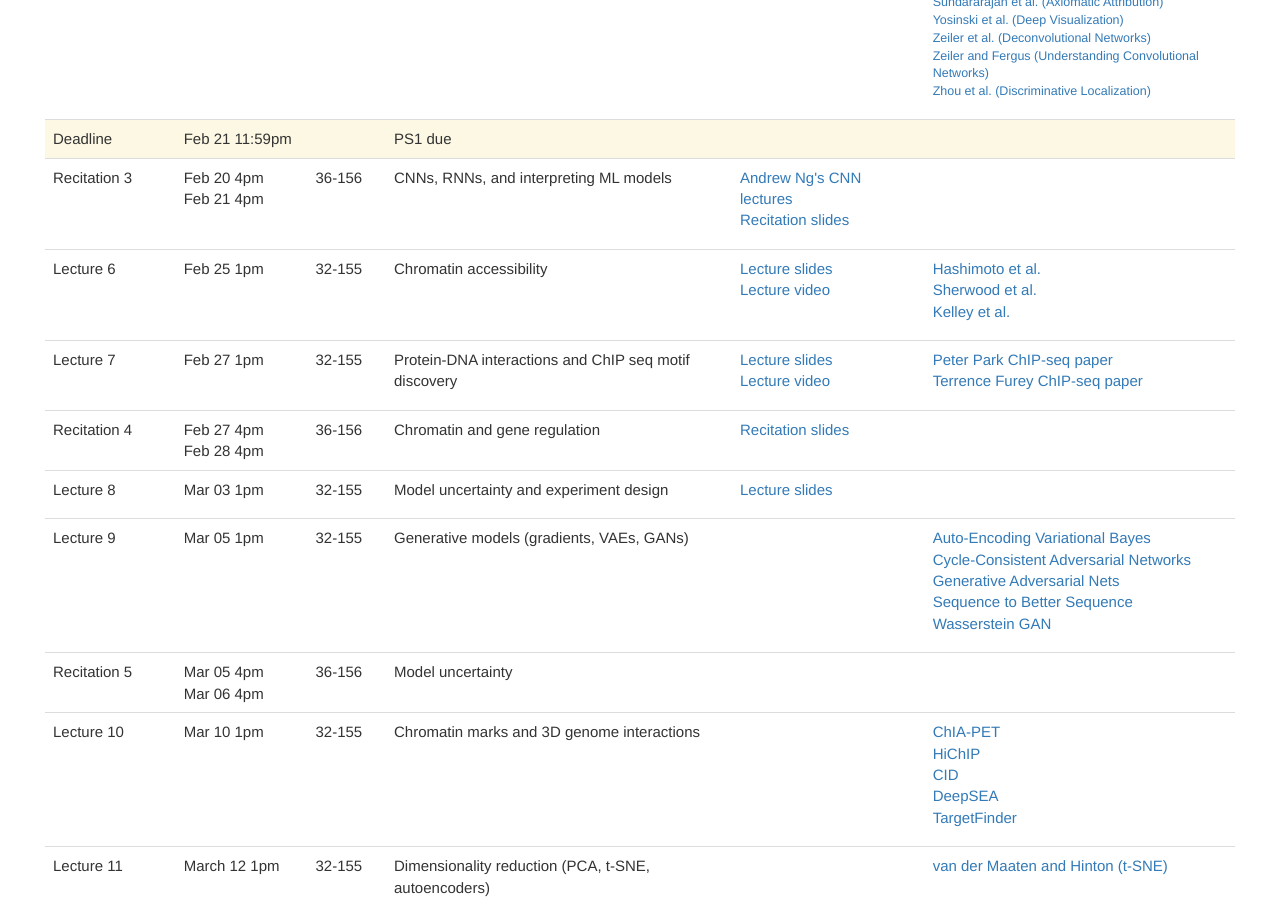
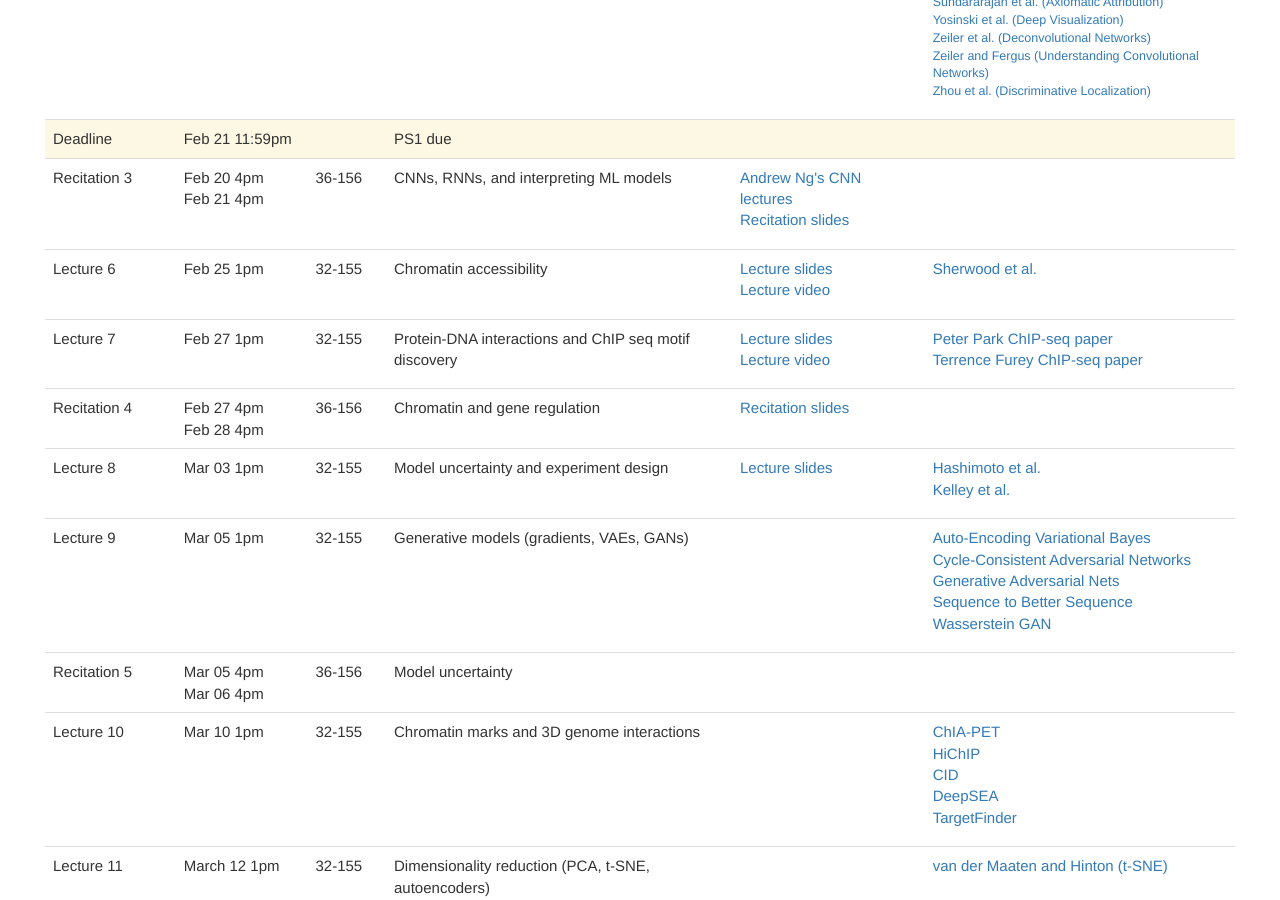
Before and after one commit to mit6874/mit6874.github.io, a Jekyll site: the page built from index.html, in a window 1280 px wide and 900 px high, scrolled down 1506 px. Built offline with Jekyll 4.4.1, drawn with Linux system fonts in a browser that asks for light colours; nearby versions of some CDN libraries; some of the changed lines change nothing that is shown.

Commit message:
Move SCM and Basset papers to L08

```diff
--- a/index.html
+++ b/index.html
@@ -194,9 +194,7 @@ layout: default
             </td>
             <td>
                 <ul>
-                    <li><a href="assets/misc/l9/hashimoto.pdf">Hashimoto et al.</a></li>
                     <li><a href="assets/misc/l9/sherwood.pdf">Sherwood et al.</a></li>
-                    <li><a href="assets/misc/l9/kelley.pdf">Kelley et al.</a></li>
                 </ul>
             </td>
         </tr>
@@ -242,6 +240,8 @@ layout: default
             </td>
             <td>
                 <ul>
+                    <li><a href="assets/misc/l9/hashimoto.pdf">Hashimoto et al.</a></li>
+                    <li><a href="assets/misc/l9/kelley.pdf">Kelley et al.</a></li>
                 </ul>
 	        </td>
         </tr>
```
